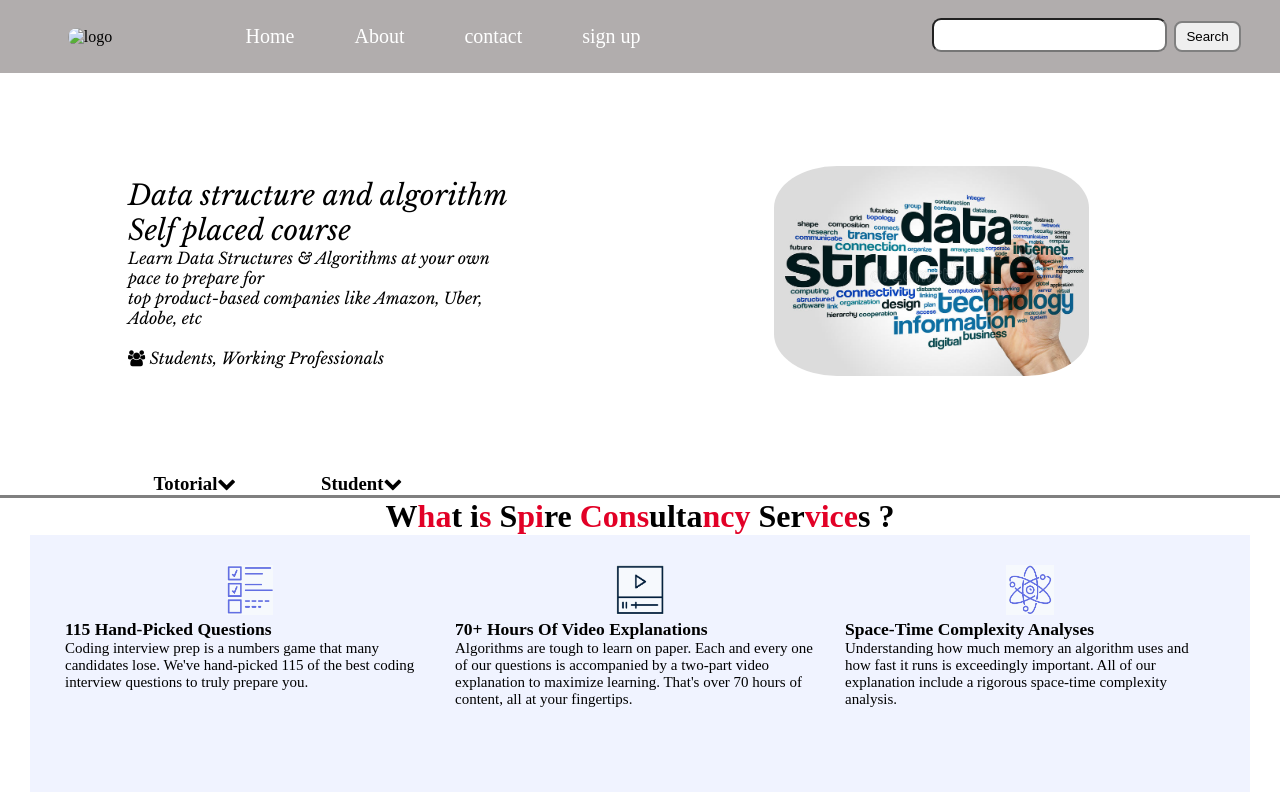
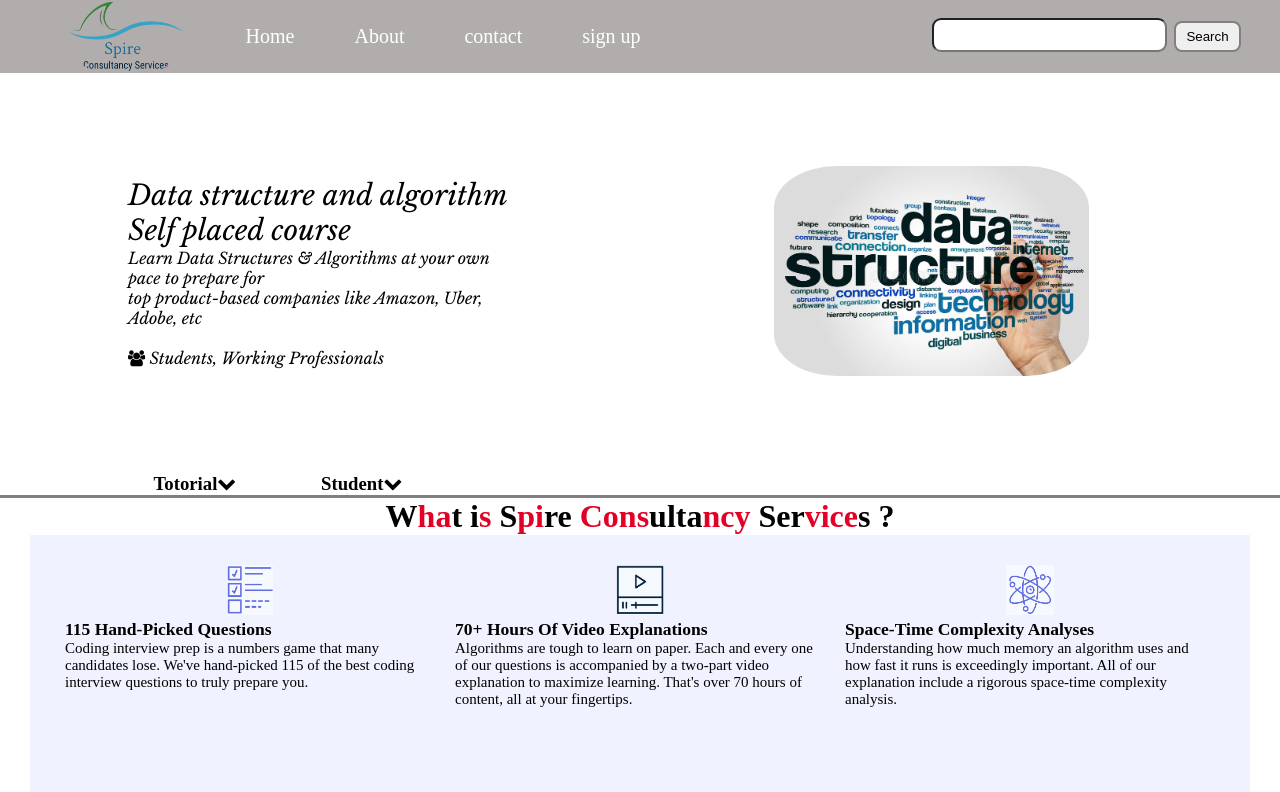
Before and after one commit to tanish96/Spireconsultancy, a plain HTML site: page index.html in a window 1280 px wide. Shown: the top 792 px of the page. Drawn offline with nearby package versions, Linux system fonts and the light colour scheme.

Commit message:
Update index.html

```diff
--- a/index.html
+++ b/index.html
@@ -14,7 +14,7 @@ integrity="sha384-wvfXpqpZZVQGK6TAh5PVlGOfQNHSoD2xbE+QkPxCAFlNEevoEH3Sl0sibVcOQV
 
   <nav class="navbar h-nav-resp">
    <ul class="nav-list v-class-resp">
-       <div class="logo"><img src="../spire/pic 2.png"alt="logo"></div>
+       <div class="logo"><img src="pic 2.png"alt="logo"></div>
        <li><a href="#Home">Home</a></li>
        <li><a href="#About">About</a></li>
        <li><a href="#contact">contact</a></li>
```
